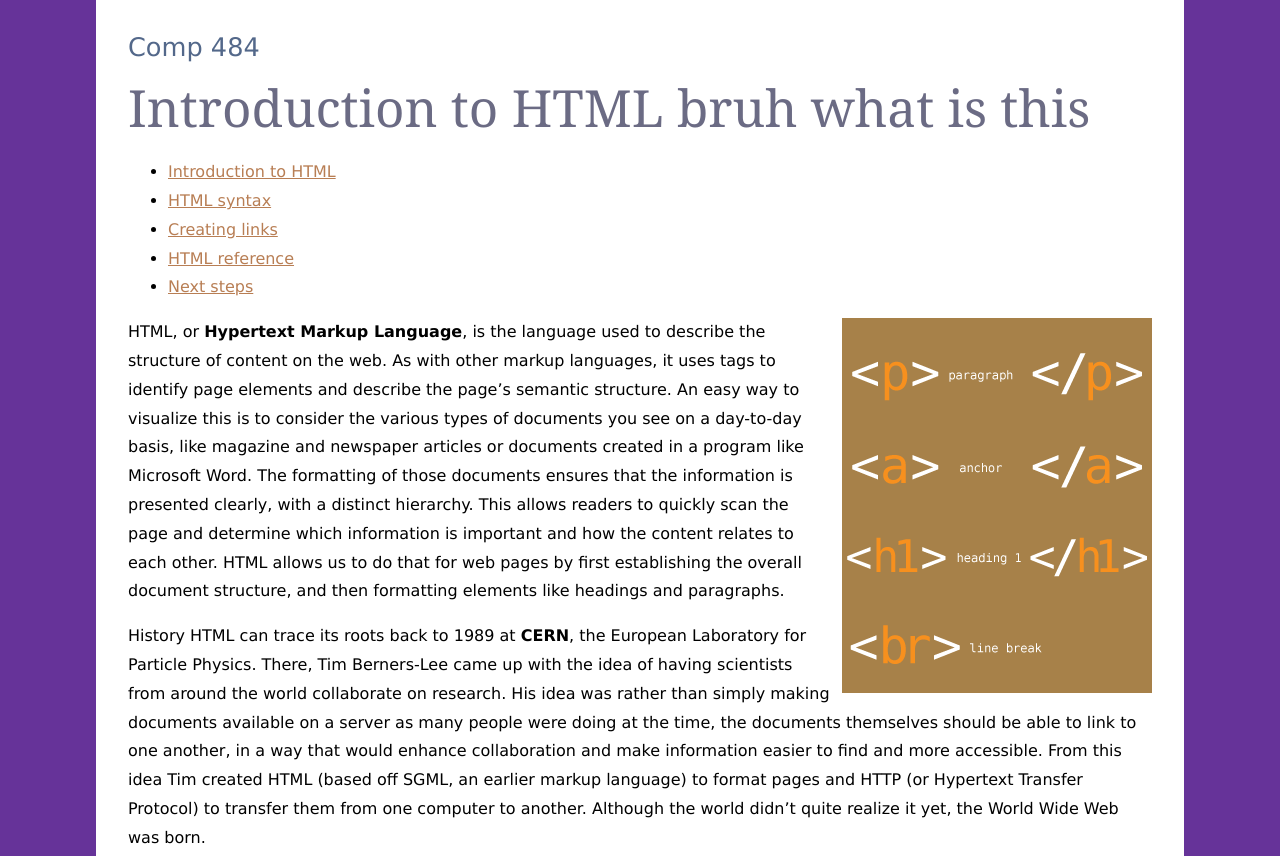
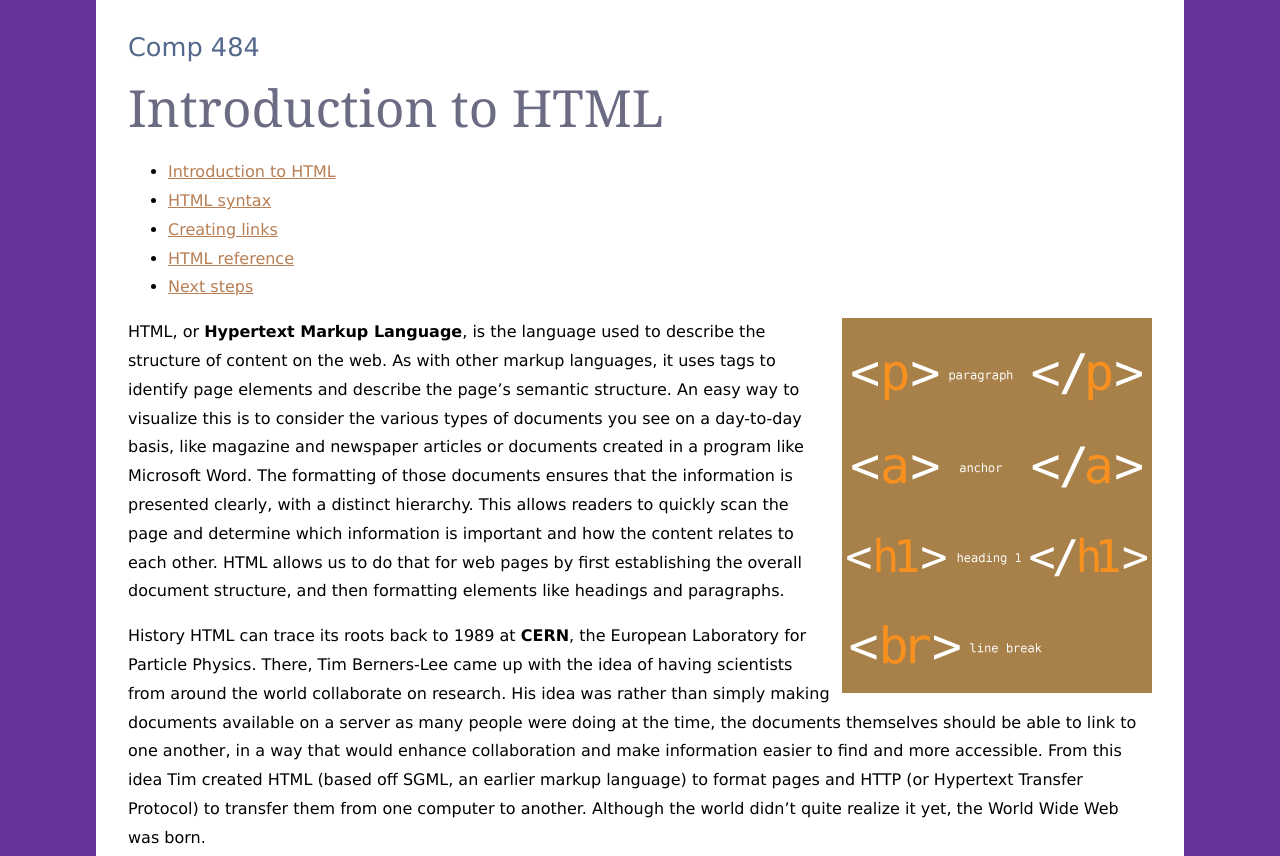
Before and after one commit to sarmientoryan/HW1, a plain HTML site: page index.html in a window 1280 px wide. Shown: the top 856 px of the page. Drawn offline with Linux system fonts and the light colour scheme.

Commit message:
FIXED TITLE

```diff
--- a/index.html
+++ b/index.html
@@ -7,7 +7,7 @@
   </head>
   <body>
     <h1>Comp 484</h1>
-    <h2>Introduction to HTML bruh what is this</h2>
+    <h2>Introduction to HTML</h2>
     <ul>
       <li>
         <a href="index.html" title="Introduction to HTML"
```
